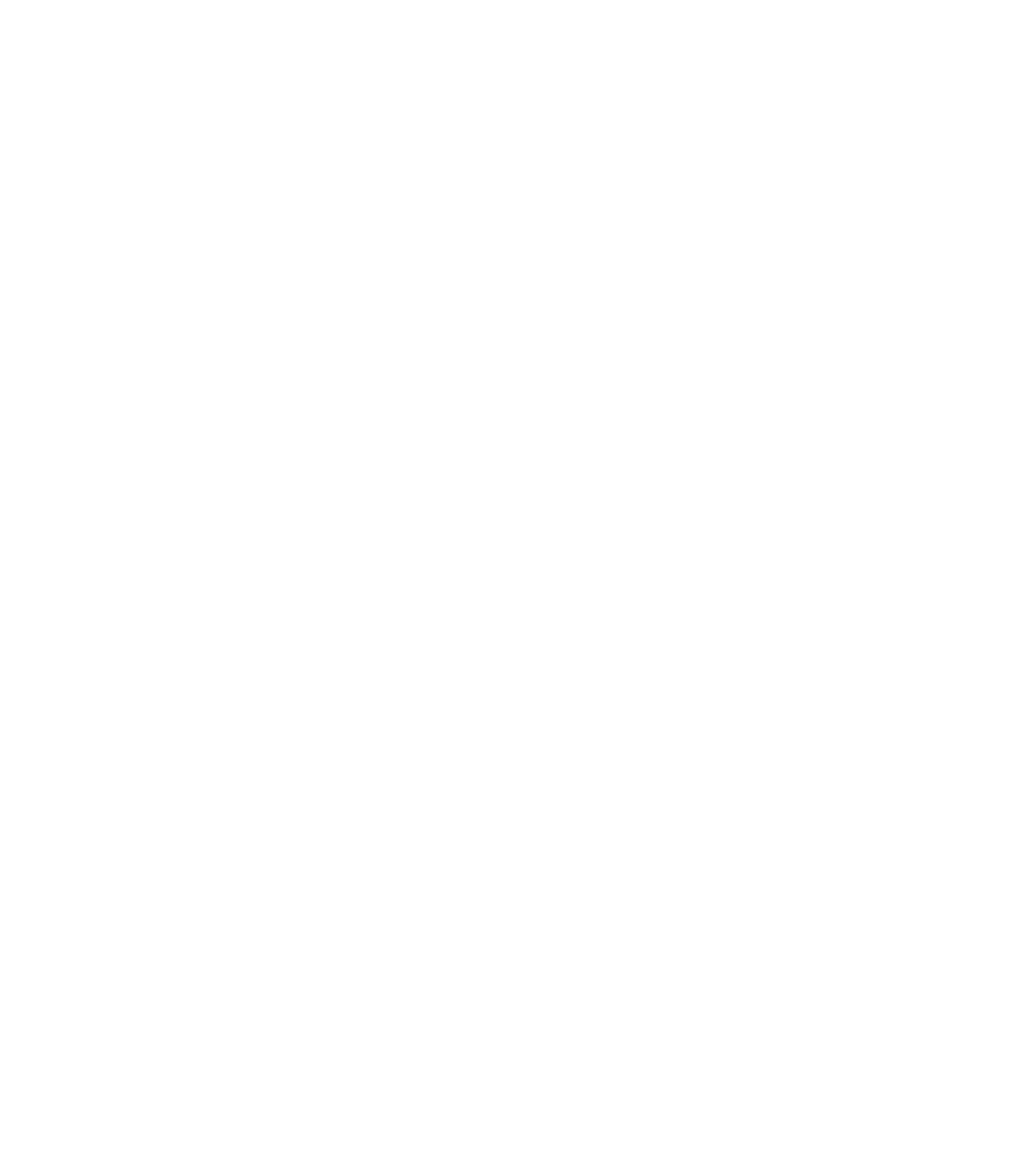
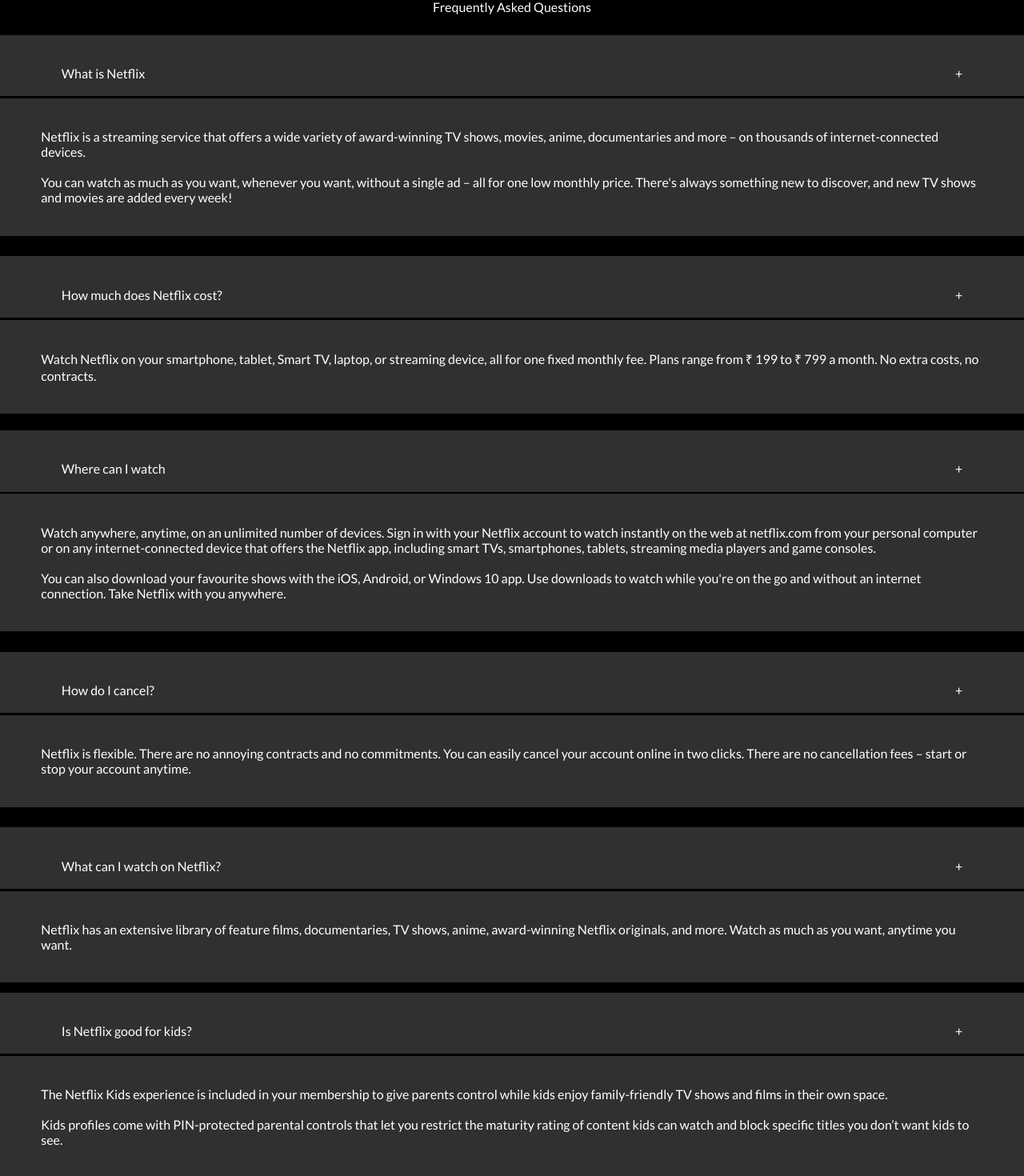
Before and after one commit to Rahul-Vijay/Netflix-clone, a React (Vite) app: page / in a window 1280 px wide. Shown: the part 2977-4447 px from the top of the page at 80% size. Before the commit the page ends 2976 px from the top, so only its background shows below. Built offline with nearby package versions, Linux system fonts and the light colour scheme.

Commit message:
faq container

```diff
--- /dev/null
+++ b/src/Faq-page.tsx
@@ -0,0 +1,99 @@
+import React from "react";
+
+const FaqPage = () => {
+  return (
+    <div className="faq-container">
+      <div> Frequently Asked Questions </div>
+      <div className="faq-sub-container">
+        <div className="question-container">
+          <div>
+            <div>What is Netflix</div>
+            <div>+</div>
+          </div>
+          <div>
+            Netflix is a streaming service that offers a wide variety of
+            award-winning TV shows, movies, anime, documentaries and more – on
+            thousands of internet-connected devices. <br></br>
+            <br></br> You can watch as much as you want, whenever you want,
+            without a single ad – all for one low monthly price. There's always
+            something new to discover, and new TV shows and movies are added
+            every week!
+          </div>
+        </div>
+        {/* Q2 */}
+        <div className="question-container">
+          <div>
+            <div>How much does Netflix cost?</div>
+            <div>+</div>
+          </div>
+          <div>
+            Watch Netflix on your smartphone, tablet, Smart TV, laptop, or
+            streaming device, all for one fixed monthly fee. Plans range from ₹
+            199 to ₹ 799 a month. No extra costs, no contracts.
+          </div>
+        </div>
+        {/* Q3 */}
+        <div className="question-container">
+          <div>
+            <div>Where can I watch</div>
+            <div>+</div>
+          </div>
+          <div>
+            Watch anywhere, anytime, on an unlimited number of devices. Sign in
+            with your Netflix account to watch instantly on the web at
+            netflix.com from your personal computer or on any internet-connected
+            device that offers the Netflix app, including smart TVs,
+            smartphones, tablets, streaming media players and game consoles.
+            <br></br>
+            <br></br> You can also download your favourite shows with the iOS,
+            Android, or Windows 10 app. Use downloads to watch while you're on
+            the go and without an internet connection. Take Netflix with you
+            anywhere.
+          </div>
+        </div>
+        {/* Q4 */}
+        <div className="question-container">
+          <div>
+            <div>How do I cancel?</div>
+            <div>+</div>
+          </div>
+          <div>
+            Netflix is flexible. There are no annoying contracts and no
+            commitments. You can easily cancel your account online in two
+            clicks. There are no cancellation fees – start or stop your account
+            anytime.
+          </div>
+        </div>
+        {/* Q5 */}
+        <div className="question-container">
+          <div>
+            <div>What can I watch on Netflix?</div>
+            <div>+</div>
+          </div>
+          <div>
+            Netflix has an extensive library of feature films, documentaries, TV
+            shows, anime, award-winning Netflix originals, and more. Watch as
+            much as you want, anytime you want.
+          </div>
+        </div>
+        {/* Q6 */}
+        <div className="question-container">
+          <div>
+            <div>Is Netflix good for kids?</div>
+            <div>+</div>
+          </div>
+          <div>
+            The Netflix Kids experience is included in your membership to give
+            parents control while kids enjoy family-friendly TV shows and films
+            in their own space.<br></br>
+            <br></br> Kids profiles come with PIN-protected parental controls
+            that let you restrict the maturity rating of content kids can watch
+            and block specific titles you don’t want kids to see.
+          </div>
+        </div>
+      </div>
+    </div>
+  );
+};
+
+export default FaqPage;
--- a/src/Homepage.tsx
+++ b/src/Homepage.tsx
@@ -1,4 +1,5 @@
 import React from "react";
+import FaqPage from "./Faq-page";
 import FlexContainers from "./Flex-Containers";
 import TopContent from "./Top-Content";
 
@@ -7,16 +8,7 @@
     <div>
       <TopContent />
       <FlexContainers />
-      {/* <div className="wrapper">
-        <div className="text-container">
-          <div>Enjoy on your TV.</div>
-          <div>
-            Watch on smart TVs, PlayStation, Xbox, Chromecast, Apple TV, Blu-ray
-            players and more.
-          </div>
-        </div>
-        <div></div>
-      </div> */}
+      <FaqPage />
     </div>
   );
 };
--- a/src/style.css
+++ b/src/style.css
@@ -196,6 +196,40 @@
     no-repeat center center/cover;
 }
 
+.faq-container {
+  height: auto;
+  color: white;
+  background-color: black;
+  display: flex;
+  flex-direction: column;
+  align-items: center;
+}
+
+.faq-sub-container {
+  display: flex;
+  flex-direction: column;
+  flex-wrap: wrap;
+  width: 100%;
+}
+
+.question-container > div:nth-child(1) {
+  background-color: #303030;
+  height: 6vh;
+  padding: 3% 6%;
+  margin-top: 2%;
+  display: flex;
+  flex-direction: row;
+  justify-content: space-between;
+}
+
+.question-container > div:nth-child(2) {
+  background-color: #303030;
+  height: auto;
+  padding: 3% 4%;
+  margin-top: 0.2%;
+  /* display: none; */
+}
+
 /* For mobile landscape mode, tablets */
 
 @media only screen and (min-width: 480px) {
```
